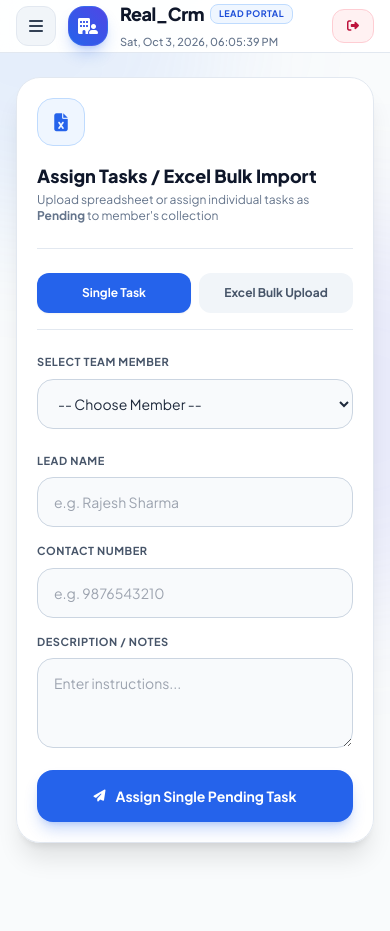
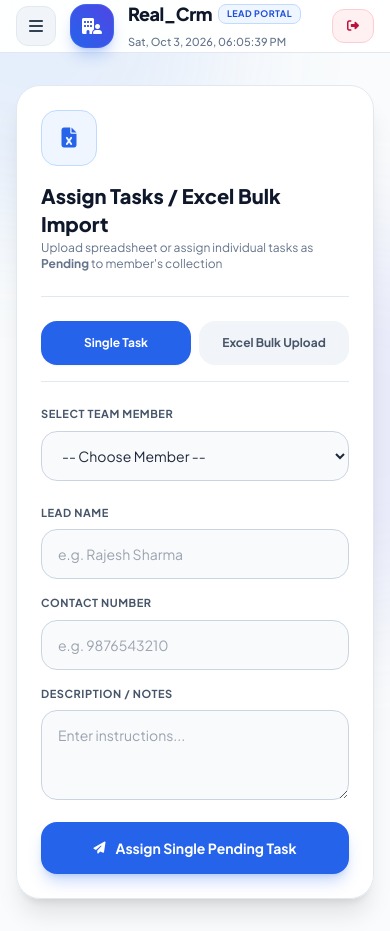
Before and after one commit to patilabhishek623/Real_CRM, a website: page public/assigntaskteammember.html in a window 390 px wide. Both pictures are taken after a click on the button "Single Task". Before the commit the page ends 867 px from the top, so only its background shows below. Drawn offline with nearby package versions, Linux system fonts and the light colour scheme; no server answers.

Commit message:
Update assigntaskteammember.html

```diff
--- a/public/assigntaskteammember.html
+++ b/public/assigntaskteammember.html
@@ -31,12 +31,12 @@
     <!-- Top Navigation Bar -->
     <header class="bg-white/95 backdrop-blur-md border-b border-slate-200 sticky top-0 z-50 shadow-xs">
         <div class="max-w-7xl mx-auto px-4 sm:px-6 lg:px-8 h-18 sm:h-20 flex items-center justify-between">
-            <div class="flex items-center space-x-3">
+            <div class="flex items-center space-x-3.5">
                 <!-- Mobile Menu Toggle Button -->
                 <button type="button" onclick="toggleMobileMenu()" class="md:hidden w-10 h-10 rounded-xl bg-slate-100 border border-slate-200 text-slate-700 flex items-center justify-center text-base cursor-pointer hover:bg-slate-200 transition">
                     <i class="fa-solid fa-bars"></i>
                 </button>
-                <div class="w-10 h-10 sm:w-11 sm:h-11 bg-gradient-to-tr from-blue-600 to-indigo-600 rounded-2xl flex items-center justify-center text-white shadow-lg shadow-blue-600/25 border border-blue-400/20">
+                <div class="w-11 h-11 bg-gradient-to-tr from-blue-600 to-indigo-600 rounded-2xl flex items-center justify-center text-white shadow-lg shadow-blue-600/25 border border-blue-400/20">
                     <i class="fa-solid fa-building-user text-base sm:text-lg"></i>
                 </div>
                 <div>
@@ -49,7 +49,7 @@
             </div>
 
             <div class="flex items-center gap-2.5">
-                <span id="activeUserBadge" class="text-xs font-semibold bg-slate-100 text-slate-700 px-3 py-2 rounded-xl border border-slate-200 hidden sm:inline-flex items-center shadow-2xs"></span>
+                <span id="activeUserBadge" class="text-xs font-semibold bg-slate-100 text-slate-700 px-3.5 py-2 rounded-xl border border-slate-200 hidden sm:inline-flex items-center shadow-2xs"></span>
                 <a href="/" onclick="localStorage.clear()" class="inline-flex items-center gap-2 px-3.5 py-2.5 bg-rose-50 hover:bg-rose-100 text-rose-700 font-bold text-xs rounded-xl transition border border-rose-200 shadow-2xs cursor-pointer">
                     <i class="fa-solid fa-right-from-bracket"></i>
                     <span class="hidden sm:inline">Logout</span>
@@ -93,7 +93,7 @@
     </div>
 
     <!-- Main Workspace with Left Sidebar Menu -->
-    <div class="max-w-7xl mx-auto px-4 sm:px-6 lg:px-8 py-6 sm:py-8 w-full flex-grow grid grid-cols-1 md:grid-cols-4 gap-6 sm:gap-8 relative z-10">
+    <div class="max-w-7xl mx-auto px-4 sm:px-6 lg:px-8 py-8 w-full flex-grow grid grid-cols-1 md:grid-cols-4 gap-8 relative z-10">
 
         <!-- Sidebar Navigation Menu (Desktop Only) -->
         <aside class="hidden md:block md:col-span-1 space-y-4">
@@ -113,21 +113,21 @@
 
         <!-- Main Form Content -->
         <main class="md:col-span-3 space-y-6">
-            <div class="corporate-card rounded-3xl p-5 sm:p-10 space-y-6 shadow-xl border border-slate-200">
+            <div class="corporate-card rounded-3xl p-6 sm:p-10 space-y-6 shadow-xl border border-slate-200">
                 <div class="flex flex-col sm:flex-row sm:items-center gap-4 pb-6 border-b border-slate-200">
-                    <div class="w-12 h-12 sm:w-14 sm:h-14 rounded-2xl bg-blue-50 text-blue-600 flex items-center justify-center text-lg sm:text-xl border border-blue-200 shadow-xs flex-shrink-0">
+                    <div class="w-14 h-14 rounded-2xl bg-blue-50 text-blue-600 flex items-center justify-center text-xl border border-blue-200 shadow-xs flex-shrink-0">
                         <i class="fa-solid fa-file-excel"></i>
                     </div>
                     <div>
-                        <h2 class="text-lg sm:text-2xl font-extrabold text-slate-900">Assign Tasks / Excel Bulk Import</h2>
+                        <h2 class="text-xl sm:text-2xl font-extrabold text-slate-900">Assign Tasks / Excel Bulk Import</h2>
                         <p class="text-xs sm:text-sm text-slate-500 mt-0.5">Upload spreadsheet or assign individual tasks as <b>Pending</b> to member's collection</p>
                     </div>
                 </div>
 
                 <!-- Mode selection tabs -->
                 <div class="grid grid-cols-2 gap-2 sm:flex sm:gap-3 mb-6 border-b border-slate-200 pb-4">
-                    <button type="button" id="tabSingle" onclick="switchMode('single')" class="py-3 px-4 bg-blue-600 text-white rounded-xl text-xs font-bold shadow-sm transition cursor-pointer text-center">Single Task</button>
-                    <button type="button" id="tabExcel" onclick="switchMode('excel')" class="py-3 px-4 bg-slate-100 text-slate-600 hover:bg-slate-200 rounded-xl text-xs font-bold transition cursor-pointer text-center">Excel Bulk Upload</button>
+                    <button type="button" id="tabSingle" onclick="switchMode('single')" class="py-3.5 px-4 bg-blue-600 text-white rounded-2xl text-xs font-bold shadow-sm transition cursor-pointer text-center">Single Task</button>
+                    <button type="button" id="tabExcel" onclick="switchMode('excel')" class="py-3.5 px-4 bg-slate-100 text-slate-600 hover:bg-slate-200 rounded-2xl text-xs font-bold transition cursor-pointer text-center">Excel Bulk Upload</button>
                 </div>
 
                 <!-- Member Selection (Shared) -->
@@ -165,11 +165,11 @@
 
                 <!-- Excel Upload Form (Hidden by default) -->
                 <form id="excelTaskForm" class="space-y-4 hidden">
-                    <div class="p-5 sm:p-8 border-2 border-dashed border-slate-300 rounded-3xl bg-slate-50/85 text-center hover:bg-slate-100 transition">
-                        <i class="fa-solid fa-file-excel text-4xl text-emerald-600 mb-2"></i>
+                    <div class="p-6 sm:p-10 border-2 border-dashed border-slate-300 rounded-3xl bg-slate-50/85 text-center hover:bg-slate-100 transition">
+                        <i class="fa-solid fa-file-excel text-4xl text-emerald-600 mb-3"></i>
                         <h4 class="text-sm font-bold text-slate-700">Upload Excel Spreadsheet (.xlsx, .xls, .csv)</h4>
                         <p class="text-xs text-slate-500 mt-1 mb-4">Ensure your file has columns for Name and Contact Number / Phone.</p>
-                        <input type="file" id="excelFile" accept=".xlsx, .xls, .csv" class="block w-full text-xs text-slate-500 file:mr-4 file:py-2.5 file:px-4 file:rounded-xl file:border-0 file:text-xs file:font-semibold file:bg-emerald-50 file:text-emerald-700 hover:file:bg-emerald-100 cursor-pointer">
+                        <input type="file" id="excelFile" accept=".xlsx, .xls, .csv" class="block w-full text-xs text-slate-500 file:mr-4 file:py-3 file:px-5 file:rounded-xl file:border-0 file:text-xs file:font-semibold file:bg-emerald-50 file:text-emerald-700 hover:file:bg-emerald-100 cursor-pointer">
                     </div>
 
                     <div id="excelPreviewContainer" class="hidden space-y-3">
@@ -242,13 +242,13 @@
             msg.classList.add('hidden');
 
             if (mode === 'single') {
-                tabSingle.className = 'py-3 px-4 bg-blue-600 text-white rounded-xl text-xs font-bold shadow-sm transition cursor-pointer text-center';
-                tabExcel.className = 'py-3 px-4 bg-slate-100 text-slate-600 hover:bg-slate-200 rounded-xl text-xs font-bold transition cursor-pointer text-center';
+                tabSingle.className = 'py-3.5 px-4 bg-blue-600 text-white rounded-2xl text-xs font-bold shadow-sm transition cursor-pointer text-center';
+                tabExcel.className = 'py-3.5 px-4 bg-slate-100 text-slate-600 hover:bg-slate-200 rounded-2xl text-xs font-bold transition cursor-pointer text-center';
                 singleForm.classList.remove('hidden');
                 excelForm.classList.add('hidden');
             } else {
-                tabExcel.className = 'py-3 px-4 bg-emerald-600 text-white rounded-xl text-xs font-bold transition cursor-pointer text-center';
-                tabSingle.className = 'py-3 px-4 bg-slate-100 text-slate-600 hover:bg-slate-200 rounded-xl text-xs font-bold transition cursor-pointer text-center';
+                tabExcel.className = 'py-3.5 px-4 bg-emerald-600 text-white rounded-2xl text-xs font-bold transition cursor-pointer text-center';
+                tabSingle.className = 'py-3.5 px-4 bg-slate-100 text-slate-600 hover:bg-slate-200 rounded-2xl text-xs font-bold transition cursor-pointer text-center';
                 excelForm.classList.remove('hidden');
                 singleForm.classList.add('hidden');
             }
```
